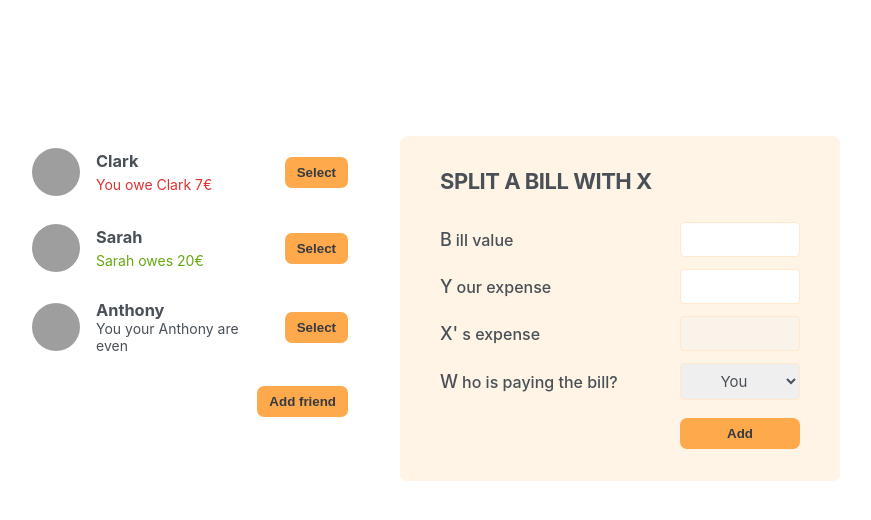
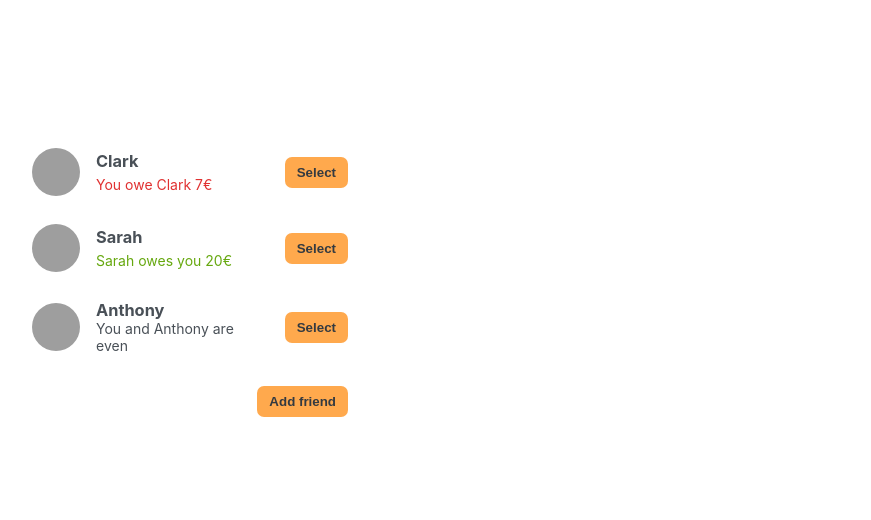
Before and after one commit to Ali-gunner/Eat-N-Split, a React (Create React App) app: page / in a window 1280 px wide. Shown: the top 520 px of the page, without its empty margins (210-1081 px from the left). Built offline with nearby package versions, Linux system fonts and the light colour scheme; grey boxes are pictures that could not be loaded.

Commit message:
Adding friends and splitting the bill is working

```diff
--- a/src/App.js
+++ b/src/App.js
@@ -30,44 +30,86 @@
 }
 
 export default function App() {
+  const [friends, setFriends] = useState(initialFriends);
   const [showAddFriend, setShowAddFriend] = useState(false);
+  const [selectedFriend, setSelectedFriend] = useState(null);
 
   function handleShowAddFriend() {
-    setShowAddFriend(show === !show);
+    setShowAddFriend((show) => !show);
+  }
+
+  function handleAddFriend(friend) {
+    setFriends((friends) => [...friends, friend]);
+    setShowAddFriend(false);
+  }
+
+  function handleSelection(friend) {
+    setSelectedFriend((cur) => (cur?.id === friend.id ? null : friend));
+    setShowAddFriend(false);
+  }
+
+  function handleSplitBill(value) {
+    setFriends((friends) =>
+      friends.map((friend) =>
+        friend.id === selectedFriend.id
+          ? { ...friend, balance: friend.balance + value }
+          : friend
+      )
+    );
+
+    setSelectedFriend(null);
   }
 
   return (
     <div className="app">
       <div className="sidebar">
-        <FriendsList />
-        {showAddFriend && <FormAddFriend />}
+        <FriendsList
+          friends={friends}
+          selectedFriend={selectedFriend}
+          onSelection={handleSelection}
+        />
+
+        {showAddFriend && <FormAddFriend onAddFriend={handleAddFriend} />}
+
         <Button onClick={handleShowAddFriend}>
           {showAddFriend ? "Close" : "Add friend"}
         </Button>
       </div>
 
-      <FormSplitBill />
+      {selectedFriend && (
+        <FormSplitBill
+          selectedFriend={selectedFriend}
+          onSplitBill={handleSplitBill}
+          key={selectedFriend.id}
+        />
+      )}
     </div>
   );
 }
 
-function FriendsList() {
-  const friends = initialFriends;
-
+function FriendsList({ friends, onSelection, selectedFriend }) {
   return (
     <ul>
       {friends.map((friend) => (
-        <Friend friend={friend} key={friend.id} />
+        <Friend
+          friend={friend}
+          key={friend.id}
+          selectedFriend={selectedFriend}
+          onSelection={onSelection}
+        />
       ))}
     </ul>
   );
 }
 
-function Friend({ friend }) {
+function Friend({ friend, onSelection, selectedFriend }) {
+  const isSelected = selectedFriend?.id === friend.id;
+
   return (
-    <li>
+    <li className={isSelected ? "selected" : ""}>
       <img src={friend.image} alt={friend.name} />
       <h3>{friend.name}</h3>
+
       {friend.balance < 0 && (
         <p className="red">
           You owe {friend.name} {Math.abs(friend.balance)}€
@@ -75,49 +117,110 @@
       )}
       {friend.balance > 0 && (
         <p className="green">
-          {friend.name} owes {Math.abs(friend.balance)}€
+          {friend.name} owes you {Math.abs(friend.balance)}€
         </p>
       )}
-      {friend.balance === 0 && <p>You your {friend.name} are even</p>}
+      {friend.balance === 0 && <p>You and {friend.name} are even</p>}
 
-      <Button>Select</Button>
+      <Button onClick={() => onSelection(friend)}>
+        {isSelected ? "Close" : "Select"}
+      </Button>
     </li>
   );
 }
 
-function FormAddFriend() {
+function FormAddFriend({ onAddFriend }) {
+  const [name, setName] = useState("");
+  const [image, setImage] = useState("https://i.pravatar.cc/48");
+
+  function handleSubmit(e) {
+    e.preventDefault();
+
+    if (!name || !image) return;
+
+    const id = crypto.randomUUID();
+    const newFriend = {
+      id,
+      name,
+      image: `${image}?=${id}`,
+      balance: 0,
+    };
+
+    onAddFriend(newFriend);
+
+    setName("");
+    setImage("https://i.pravatar.cc/48");
+  }
+
   return (
-    <form className="form-add-friend">
-      <label>👩🏼‍🤝‍👩🏻 Friend name</label>
-      <input type="text" />
+    <form className="form-add-friend" onSubmit={handleSubmit}>
+      <label>👫 Friend name</label>
+      <input
+        type="text"
+        value={name}
+        onChange={(e) => setName(e.target.value)}
+      />
 
-      <label>Image URL</label>
-      <input type="text" />
+      <label>🌄 Image URL</label>
+      <input
+        type="text"
+        value={image}
+        onChange={(e) => setImage(e.target.value)}
+      />
 
       <Button>Add</Button>
     </form>
   );
 }
 
-function FormSplitBill() {
+function FormSplitBill({ selectedFriend, onSplitBill }) {
+  const [bill, setBill] = useState("");
+  const [paidByUser, setPaidByUser] = useState("");
+  const paidByFriend = bill ? bill - paidByUser : "";
+  const [whoIsPaying, setWhoIsPaying] = useState("user");
+
+  function handleSubmit(e) {
+    e.preventDefault();
+
+    if (!bill || !paidByUser) return;
+    onSplitBill(whoIsPaying === "user" ? paidByFriend : -paidByUser);
+  }
+
   return (
-    <form className="form-split-bill">
-      <h2>Split a bill with X</h2>
+    <form className="form-split-bill" onSubmit={handleSubmit}>
+      <h2>Split a bill with {selectedFriend.name}</h2>
 
-      <label>Bill value</label>
-      <input type="text" />
-      <label>Your expense</label>
-      <input type="text" />
-      <label>X's expense</label>
-      <input type="text" disabled />
+      <label>💰 Bill value</label>
+      <input
+        type="text"
+        value={bill}
+        onChange={(e) => setBill(Number(e.target.value))}
+      />
 
-      <label>Who is paying the bill?</label>
-      <select>
+      <label>🧍‍♀️ Your expense</label>
+      <input
+        type="text"
+        value={paidByUser}
+        onChange={(e) =>
+          setPaidByUser(
+            Number(e.target.value) > bill ? paidByUser : Number(e.target.value)
+          )
+        }
+      />
+
+      <label>👫 {selectedFriend.name}'s expense</label>
+      <input type="text" disabled value={paidByFriend} />
+
+      <label>🤑 Who is paying the bill</label>
+      <select
+        value={whoIsPaying}
+        onChange={(e) => setWhoIsPaying(e.target.value)}
+      >
         <option value="user">You</option>
-        <option value="friend">X</option>
+        <option value="friend">{selectedFriend.name}</option>
       </select>
 
-      <Button>Add</Button>
+      <Button>Split bill</Button>
     </form>
   );
 }
```
